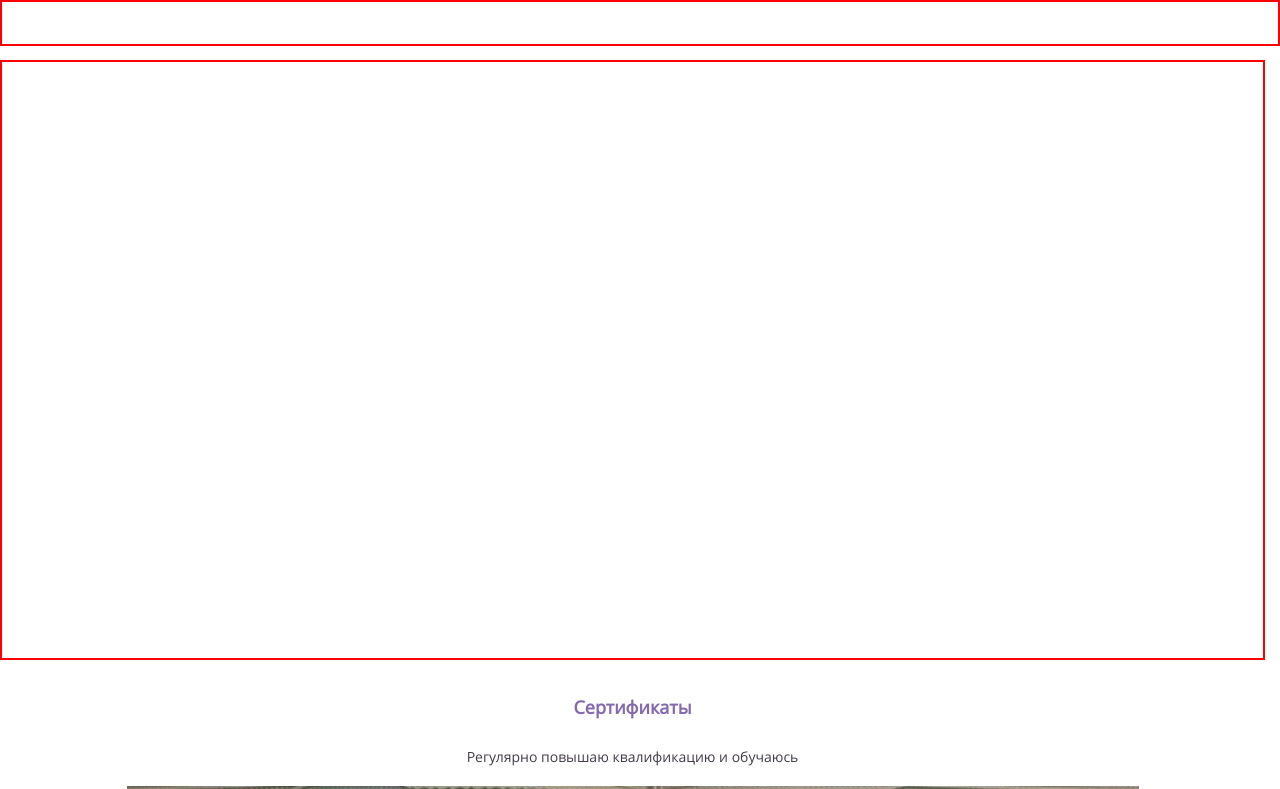
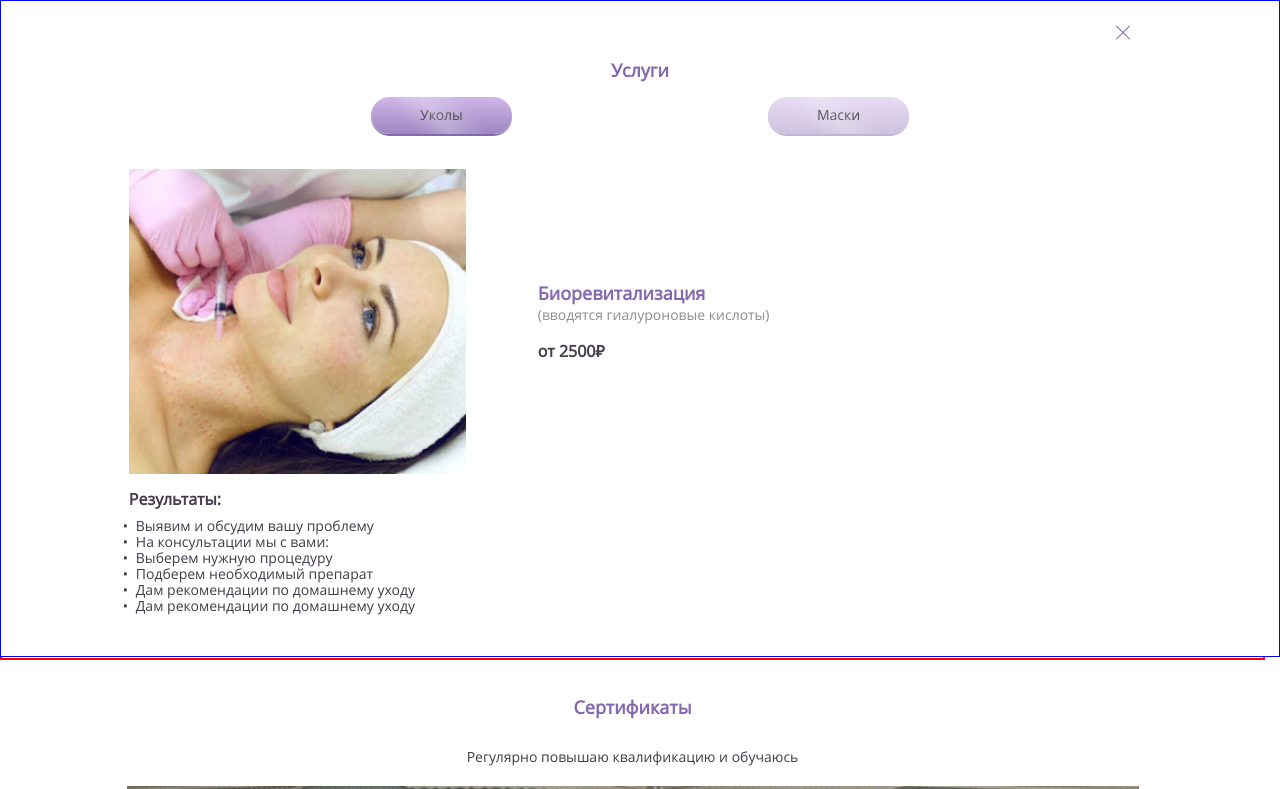
Before and after one commit to nellya1997/cosmetology_Olesya, a plain HTML site: page index.html in a window 1280 px wide. Shown: the top 789 px of the page. Drawn offline with nearby package versions, Linux system fonts and the light colour scheme.

Commit message:
-injection-card is ready;

```diff
--- a/index.html
+++ b/index.html
@@ -11,7 +11,58 @@
     <link rel="stylesheet" href="./src/css/main.css" />
   </head>
   <body>
-    <div class="modal"></div>
+    <div class="modal">
+      <div class="modalInjections">
+        <div class="container">
+          <div class="modal__close">
+            <span></span>
+            <span></span>
+          </div>
+          <h2 class="h2">Услуги</h2>
+          <div class="btnsBlock">
+            <button class="dark">Уколы</button>
+            <button class="light">Маски</button>
+          </div>
+
+          <div class="injections-card">
+            <div class="injections-card__up">
+              <img
+                src="./src/img/services/injection-1.jpg"
+                alt=""
+                class="injections-card__img"
+              />
+
+              <div class="injections-card__title">
+                <h3 class="injections-card__h3">Биоревитализация</h3>
+                <span class="injections-card__text"
+                  >(вводятся гиалуроновые кислоты)</span
+                ><br />
+                <span class="injections-card__price">от 2500₽</span>
+              </div>
+            </div>
+            <div class="injections-card__down">
+              <ul class="services-list">
+                <li class="services-list__title">Результаты:</li>
+                <li class="services-list__item">
+                  Выявим и обсудим вашу проблему
+                </li>
+                <li class="services-list__item">На консультации мы с вами:</li>
+                <li class="services-list__item">Выберем нужную процедуру</li>
+                <li class="services-list__item">
+                  Подберем необходимый препарат
+                </li>
+                <li class="services-list__item">
+                  Дам рекомендации по домашнему уходу
+                </li>
+                <li class="services-list__item">
+                  Дам рекомендации по домашнему уходу
+                </li>
+              </ul>
+            </div>
+          </div>
+        </div>
+      </div>
+    </div>
 
     <header class="header">
       <div class="burger">
@@ -583,13 +634,21 @@
                 <a class="dark" href="#footer">бесплатная консультация</a>
               </div>
 
-              <ul>
-                <li>На консультации мы с вами:</li>
-                <li>Выявим и обсудим вашу проблему</li>
-                <li>Выберем нужную процедуру</li>
-                <li>Подберем необходимый препарат</li>
-                <li>Дам рекомендации по домашнему уходу</li>
-                <li>Дам рекомендации по домашнему уходу</li>
+              <ul class="services-list">
+                <li class="services-list__title">На консультации мы с вами:</li>
+                <li class="services-list__item">
+                  Выявим и обсудим вашу проблему
+                </li>
+                <li class="services-list__item">Выберем нужную процедуру</li>
+                <li class="services-list__item">
+                  Подберем необходимый препарат
+                </li>
+                <li class="services-list__item">
+                  Дам рекомендации по домашнему уходу
+                </li>
+                <li class="services-list__item">
+                  Дам рекомендации по домашнему уходу
+                </li>
               </ul>
             </div>
           </div>
@@ -1055,6 +1114,7 @@
       </div>
     </footer>
     <script src="https://cdn.jsdelivr.net/npm/swiper@8/swiper-bundle.min.js"></script>
+    <script src="./src/script/dataInjections.js"></script>
     <script src="./src/script/script.js"></script>
   </body>
 </html>
--- /dev/null
+++ b/src/script/dataInjections.js
@@ -0,0 +1,43 @@
+const dataIncjections = [
+  {
+    id: '1',
+    img: './src/img/services/injection-1.jpg',
+    h3: 'Биоревитализация',
+    subtitle: '(вводятся гиалуроновые кислоты)',
+    price: 'от 2500₽',
+    liTitle: 'Результаты:',
+    liText0: 'Восстанавливается баланс влаги',
+    liText1: 'Повышается тонус, разглаживаются морщины',
+    liText2: 'Контуры становятся более чёткие',
+    liText3: 'Появляется естественное здоровое сияние',
+  },
+
+  {
+    id: '2',
+    img: './src/img/services/injection-2.jpg',
+    h3: 'Мезотерапия лица',
+    subtitle: '(коктейли из витаминов, минералов,аминокислот)',
+    price: 'от 2000₽',
+    liTitle: 'Справляется с такими проблемами как:',
+    liText0: 'Акне',
+    liText1: 'Постакне',
+    liText2: 'Тёмные круги под глазами',
+    liText3: 'Неровный тон лица',
+    liText4: 'Отёчный тип лица',
+  },
+
+  {
+    id: '3',
+    img: './src/img/services/injection-3.jpg',
+    h3: 'Липолитики',
+    subtitle: '(препараты, которые разрушают жир)',
+    price: 'от 2000₽',
+    liTitle: 'Результаты:',
+    liText0: 'Убрать второй подбородок',
+    liText1: 'Добиться естественного овала лица',
+    liText2: 'Уменьшить объемы в области щёк',
+    liText3: 'Отечность',
+    liText4: 'Избавиться от целлюлита и уменьшить жировую прослойку на 5-6 см',
+    liText5: 'Улучшить состояние кожи',
+  },
+];
--- a/src/script/script.js
+++ b/src/script/script.js
@@ -166,7 +166,7 @@ document.addEventListener('DOMContentLoaded', function () {
 const modal = document.querySelector('.modal');
 
 const renderHandMain = () => {
-  return (modal.innerHTML = `
+  modal.innerHTML = `
   <div class="modalHand">
     <div class="modal__close">
       <span></span>
@@ -182,13 +182,13 @@ const renderHandMain = () => {
       <img src="./src/img/services/hand.png" alt="мезотерапия" />
     </div>
   </div>
-  `);
+  `;
 };
 
 //renderHandMain();
 
 const renderHandMain2 = () => {
-  return (modal.innerHTML = `
+  modal.innerHTML = `
     <div class="modalHand2">
       <div class="container">
         <div class="modal__close">
@@ -215,7 +215,7 @@ const renderHandMain2 = () => {
         </div>
       </div>
     </div>
-    `);
+    `;
 };
 
 //renderHandMain2();
--- a/src/scss/_base.scss
+++ b/src/scss/_base.scss
@@ -43,7 +43,7 @@ html {
   background-color: white;
   padding: 1.5em 0em;
 
-  border: 2px solid red;
+  border: 1px solid blue;
 
   &__close {
     width: 19px;
--- /dev/null
+++ b/src/scss/components/_injectionCard.scss
@@ -0,0 +1,45 @@
+.injections-card {
+  padding: 1.5em 0em;
+  &__up {
+    @include flexy(row, space-between);
+  }
+
+  &__img {
+    display: block;
+    float: right;
+    width: 33%;
+    object-fit: contain;
+  }
+
+  &__title {
+    width: 60%;
+    @include flexy(column, normal, normal);
+  }
+
+  &__h3 {
+    font-size: rem(18px);
+    line-height: rem(24px);
+    font-weight: 600;
+    color: $fontTitleColor;
+  }
+
+  &__text {
+    font-size: rem(14px);
+    line-height: rem(19px);
+    font-weight: 400;
+    color: $fontAccentColor;
+  }
+
+  &__price {
+    font-size: rem(16px);
+    line-height: rem(22px);
+    font-weight: 600;
+    color: $mainTextColor;
+  }
+
+  &__down {
+    .services-list {
+      padding-top: 1em;
+    }
+  }
+}
--- /dev/null
+++ b/src/scss/components/_servicesList.scss
@@ -0,0 +1,25 @@
+.services-list {
+  li {
+    list-style-type: none;
+  }
+
+  &__title {
+    font-size: rem(16px);
+    line-height: rem(22px);
+    font-weight: 600;
+    text-align: left;
+    padding-bottom: 0.5em;
+  }
+
+  &__item {
+    padding-left: 0.5em;
+    position: relative;
+
+    &::before {
+      content: '\2022';
+      position: absolute;
+      top: 0;
+      left: -6px;
+    }
+  }
+}
--- a/src/scss/main.scss
+++ b/src/scss/main.scss
@@ -9,6 +9,8 @@
 @import './components/contactBadge';
 @import './components/h2';
 @import './components/btnsBlock';
+@import './components/servicesList';
+@import './components/injectionCard';
 
 // Sections
 @import './sections/header';
@@ -23,4 +25,5 @@
 
 //  Modals
 @import './modal/modalHand';
-@import './modal/modalHand-2';
+@import './modal/modalHand2';
+@import './modal/modalInjections';
--- a/src/scss/modal/_modalHand.scss
+++ b/src/scss/modal/_modalHand.scss
@@ -20,7 +20,6 @@
     display: block;
     float: right;
     width: 90%;
-    //height: 100%;
     object-fit: contain;
   }
 }
--- /dev/null
+++ b/src/scss/modal/_modalInjections.scss
@@ -0,0 +1,5 @@
+.modalInjections {
+  .btnsBlock {
+    gap: 1em;
+  }
+}
--- a/src/scss/sections/_services.scss
+++ b/src/scss/sections/_services.scss
@@ -151,32 +151,8 @@
       border: none;
     }
 
-    ul {
+    .services-list {
       padding-top: 1em;
-
-      li {
-        list-style-type: none;
-
-        &:first-child {
-          font-size: rem(16px);
-          line-height: rem(22px);
-          font-weight: 600;
-          text-align: left;
-          padding-bottom: 0.5em;
-        }
-
-        &:not(:first-child) {
-          padding-left: 0.5em;
-          position: relative;
-
-          &::before {
-            content: '\2022';
-            position: absolute;
-            top: 0;
-            left: -6px;
-          }
-        }
-      }
     }
   }
 }
```
Also changed, not shown: src/css/main.css, src/scss/components/servicesList.jpg (added), src/scss/modal/_modalHand2.scss (renamed from src/scss/modal/_modalHand-2.scss).
